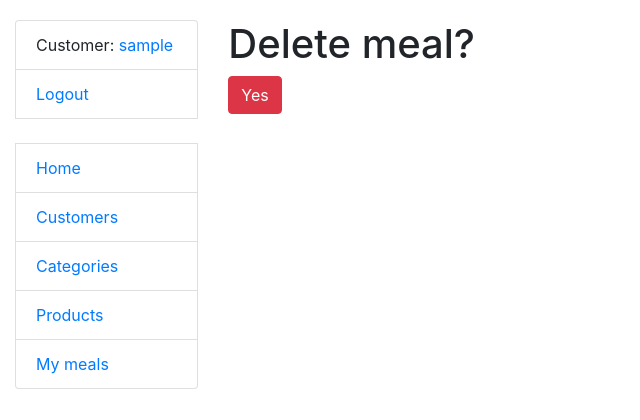
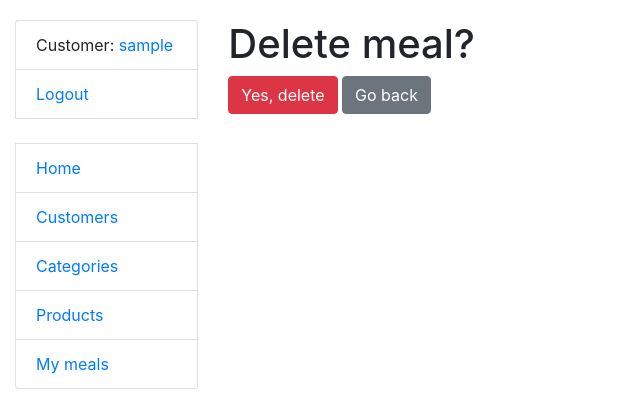
Before and after one commit to Alex-Plugin/nutri-app, a Django app: page /meals/1/delete/ in a window 1280 px wide. Shown: the top 420 px of the page, without its empty margins (0-640 px from the left). Run offline with Django 5.2, Linux system fonts and the light colour scheme; a user stored in the database is signed in; tables that the repository leaves empty hold one stand-in row (values such as "Sample post").

Commit message:
updated product_confirm_delete and meal_confirm_delete added buttons Go back

```diff
--- a/templates/nutrition/meal_confirm_delete.html
+++ b/templates/nutrition/meal_confirm_delete.html
@@ -5,6 +5,9 @@
   <form action="" method="post">
     {% csrf_token %}
 
-    <input type="submit" value="Yes" class="btn btn-danger">
+    <input type="submit" value="Yes, delete" class="btn btn-danger">
+    <button type="button" class="btn btn-secondary" onclick="history.back()">
+      Go back
+    </button>
   </form>
 {% endblock %}
--- a/templates/nutrition/product_confirm_delete.html
+++ b/templates/nutrition/product_confirm_delete.html
@@ -5,6 +5,9 @@
   <form action="" method="post">
     {% csrf_token %}
 
-    <input type="submit" value="Yes" class="btn btn-danger">
+    <input type="submit" value="Yes, delete" class="btn btn-danger">
+    <button type="button" class="btn btn-secondary" onclick="history.back()">
+      Go back
+    </button>
   </form>
 {% endblock %}
```
